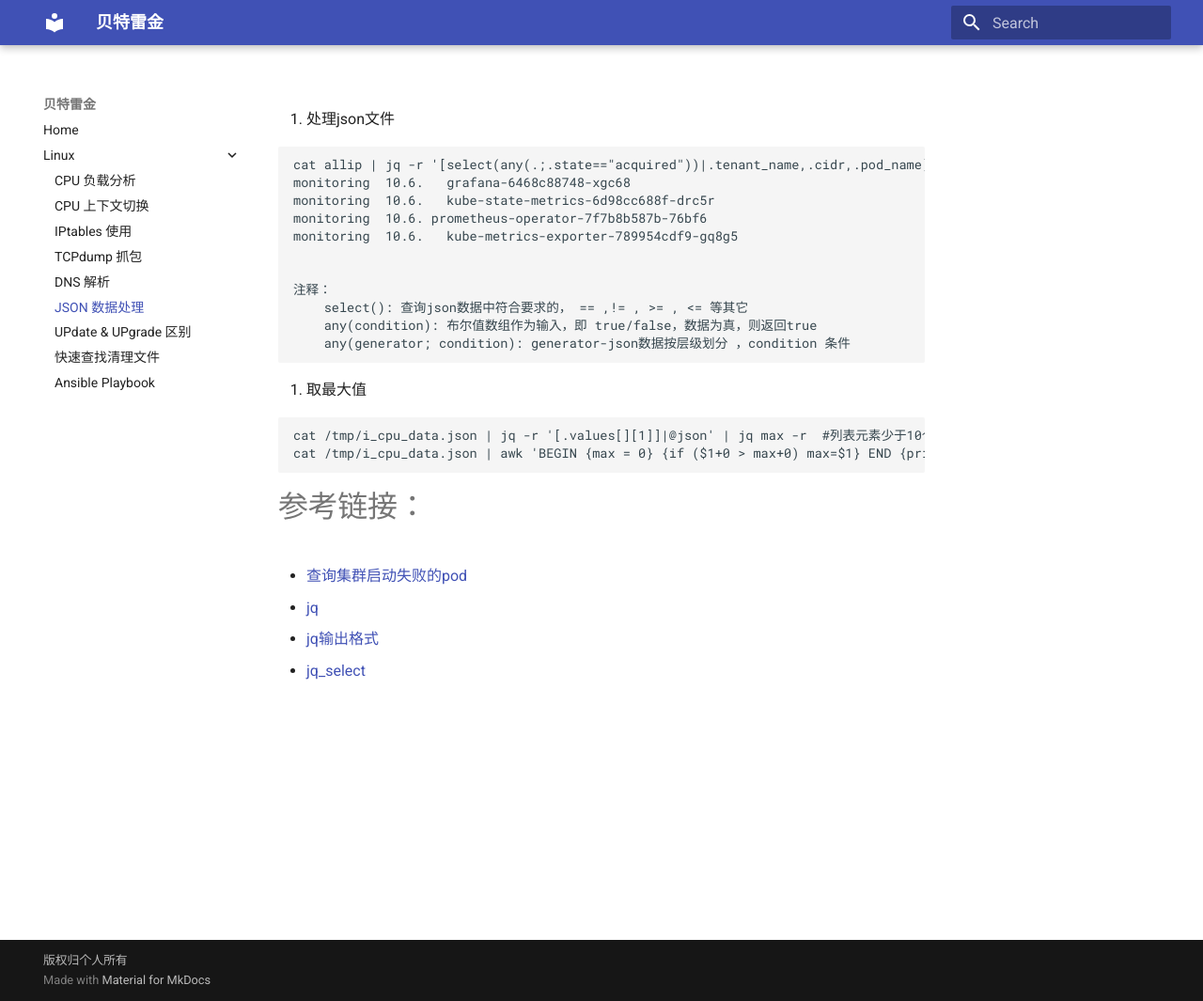
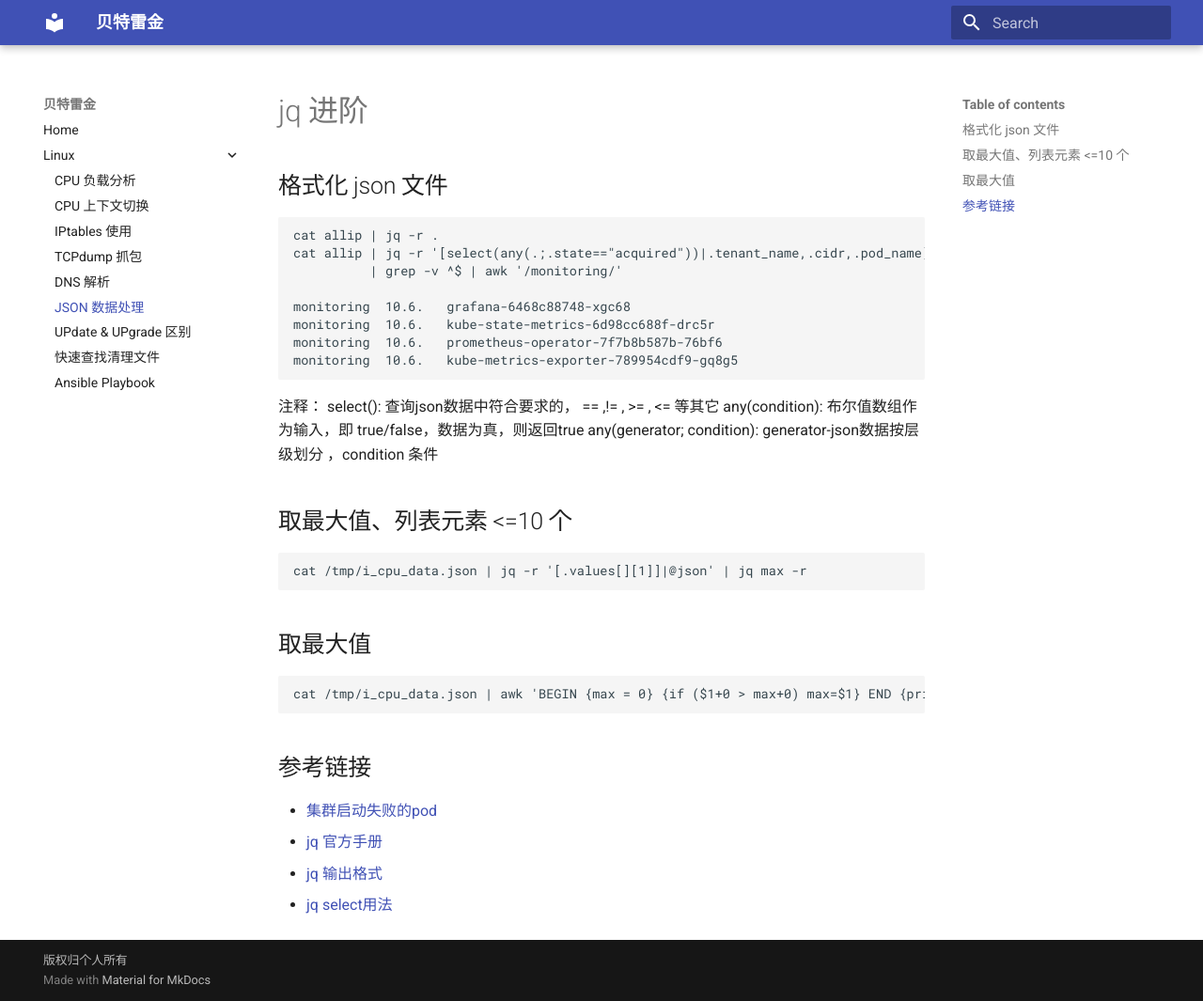
Before and after one commit to bertreyking/bertreyking.github.io, an MkDocs documentation site: the page built from docs/json_jq.md, in a window 1280 px wide and 1065 px high. Shown: the whole window at 94% size. Built offline with MkDocs 1.6.1 and Material for MkDocs 9.7.7, drawn with Linux system fonts in a browser that asks for light colours.

Commit message:
update jq手册

````diff
--- a/docs/json_jq.md
+++ b/docs/json_jq.md
@@ -1,25 +1,38 @@
-1. 处理json文件
+# jq 进阶
+
+## 格式化 json 文件
+
 ```
-cat allip | jq -r '[select(any(.;.state=="acquired"))|.tenant_name,.cidr,.pod_name] | @tsv' | grep -v ^$ | awk '/monitoring/'
+cat allip | jq -r .
+cat allip | jq -r '[select(any(.;.state=="acquired"))|.tenant_name,.cidr,.pod_name] | @tsv' \
+          | grep -v ^$ | awk '/monitoring/'
+
 monitoring	10.6.	grafana-6468c88748-xgc68
 monitoring	10.6.	kube-state-metrics-6d98cc688f-drc5r
-monitoring	10.6. prometheus-operator-7f7b8b587b-76bf6
+monitoring	10.6.   prometheus-operator-7f7b8b587b-76bf6
 monitoring	10.6.	kube-metrics-exporter-789954cdf9-gq8g5
-
+```
 
 注释：
     select(): 查询json数据中符合要求的， == ,!= , >= , <= 等其它
     any(condition): 布尔值数组作为输入，即 true/false，数据为真，则返回true
     any(generator; condition): generator-json数据按层级划分 ，condition 条件
+
+
+## 取最大值、列表元素 <=10 个
 ```
-2. 取最大值
+cat /tmp/i_cpu_data.json | jq -r '[.values[][1]]|@json' | jq max -r
 ```
-cat /tmp/i_cpu_data.json | jq -r '[.values[][1]]|@json' | jq max -r  #列表元素少于10个可以使用
+
+## 取最大值
+```
 cat /tmp/i_cpu_data.json | awk 'BEGIN {max = 0} {if ($1+0 > max+0) max=$1} END {print max}'
 ```
 
-# 参考链接：
-- [查询集群启动失败的pod](https://stackoverflow.com/questions/57222210/how-can-i-view-pods-with-kubectl-and-filter-based-on-having-a-status-of-imagepul?answertab=active#tab-top)
-- [jq](https://stedolan.github.io/jq/manual/#Invokingjq)
-- [jq输出格式](https://gist.github.com/sloanlance/6b648e51c3c2a69ae200c93c6a310cb6)
-- [jq_select](https://stackoverflow.com/questions/46530167/jq-select-filter-with-multiple-arguments)
+
+## 参考链接
+
+- [集群启动失败的pod](https://stackoverflow.com/questions/57222210/how-can-i-view-pods-with-kubectl-and-filter-based-on-having-a-status-of-imagepul?answertab=active#tab-top)
+- [jq 官方手册](https://stedolan.github.io/jq/manual/#Invokingjq)
+- [jq 输出格式](https://gist.github.com/sloanlance/6b648e51c3c2a69ae200c93c6a310cb6)
+- [jq select用法](https://stackoverflow.com/questions/46530167/jq-select-filter-with-multiple-arguments)
````
